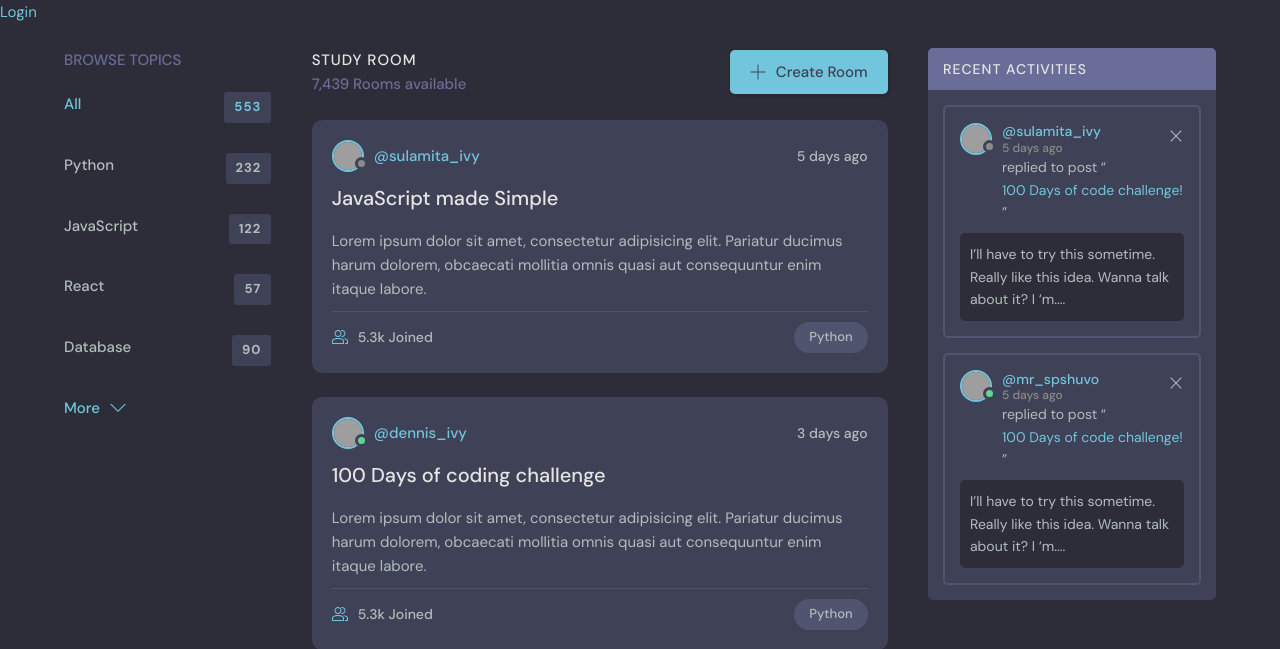
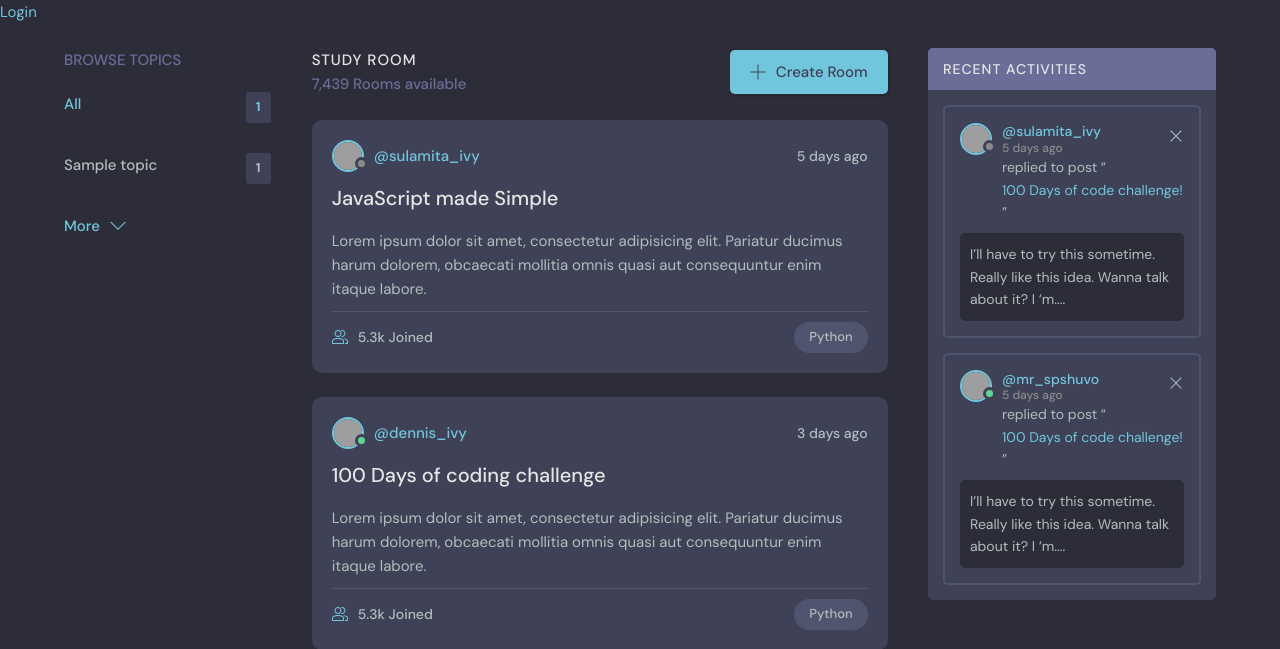
Before and after one commit to degisew/HubSpot, a Django app: page / in a window 1280 px wide. Shown: the part 76-725 px from the top of the page. Run offline with Django 4.2, Linux system fonts and the light colour scheme; tables that the repository leaves empty hold one stand-in row (values such as "Sample post"); grey boxes are pictures that could not be loaded.

Commit message:
Fix the topics count

```diff
--- a/core/templates/core/home.html
+++ b/core/templates/core/home.html
@@ -2,38 +2,7 @@
 {% block content %}
     <main class="layout layout--3">
       <div class="container">
-        <!-- Topics Start -->
-        <div class="topics">
-          <div class="topics__header">
-            <h2>Browse Topics</h2>
-          </div>
-          <ul class="topics__list">
-            <li>
-              <a href="/" class="active">All <span>553</span></a>
-            </li>
-            <li>
-              <a href="/">Python <span>232</span></a>
-            </li>
-            <li>
-              <a href="/">JavaScript <span>122</span></a>
-            </li>
-            <li>
-              <a href="/">React <span>57</span></a>
-            </li>
-            <li>
-              <a href="/">Database <span>90</span></a>
-            </li>
-          </ul>
-          <a class="btn btn--link" href="topics.html">
-            More
-            <svg version="1.1" xmlns="http://www.w3.org/2000/svg" width="32" height="32" viewBox="0 0 32 32">
-              <title>chevron-down</title>
-              <path d="M16 21l-13-13h-3l16 16 16-16h-3l-13 13z"></path>
-            </svg>
-          </a>
-        </div>
-        <!-- Topics End -->
-
+        {% include "core/topics.html" %}
         <!-- Room List Start -->
         <div class="roomList">
           <div class="mobile-menu">
--- a/core/templates/core/topics.html
+++ b/core/templates/core/topics.html
@@ -1,6 +1,30 @@
-<h3>Browse Topics</h3>
-{% for topic in topics %}
-<div>
-  <a href="{% url 'home'%}?qs={{topic.name}}">{{topic.name}}</a>
+<!-- Topics Start -->
+<div class="topics">
+  <div class="topics__header">
+    <h2>Browse Topics</h2>
+  </div>
+  <ul class="topics__list">
+    <li>
+      <a href="/" class="active">All <span>{{ topics.count }}</span></a>
+    </li>
+    {% for topic in topics %}
+    <li>
+      <a href="{% url 'home'%}?qs={{topic.name}}">{{ topic.name }}<span>{{ topic.room.count }}</span></a>
+    </li>
+    {% endfor %}
+  </ul>
+  <a class="btn btn--link" href="topics.html">
+    More
+    <svg
+      version="1.1"
+      xmlns="http://www.w3.org/2000/svg"
+      width="32"
+      height="32"
+      viewBox="0 0 32 32"
+    >
+      <title>chevron-down</title>
+      <path d="M16 21l-13-13h-3l16 16 16-16h-3l-13 13z"></path>
+    </svg>
+  </a>
 </div>
-{% endfor %}
+<!-- Topics End -->
```
